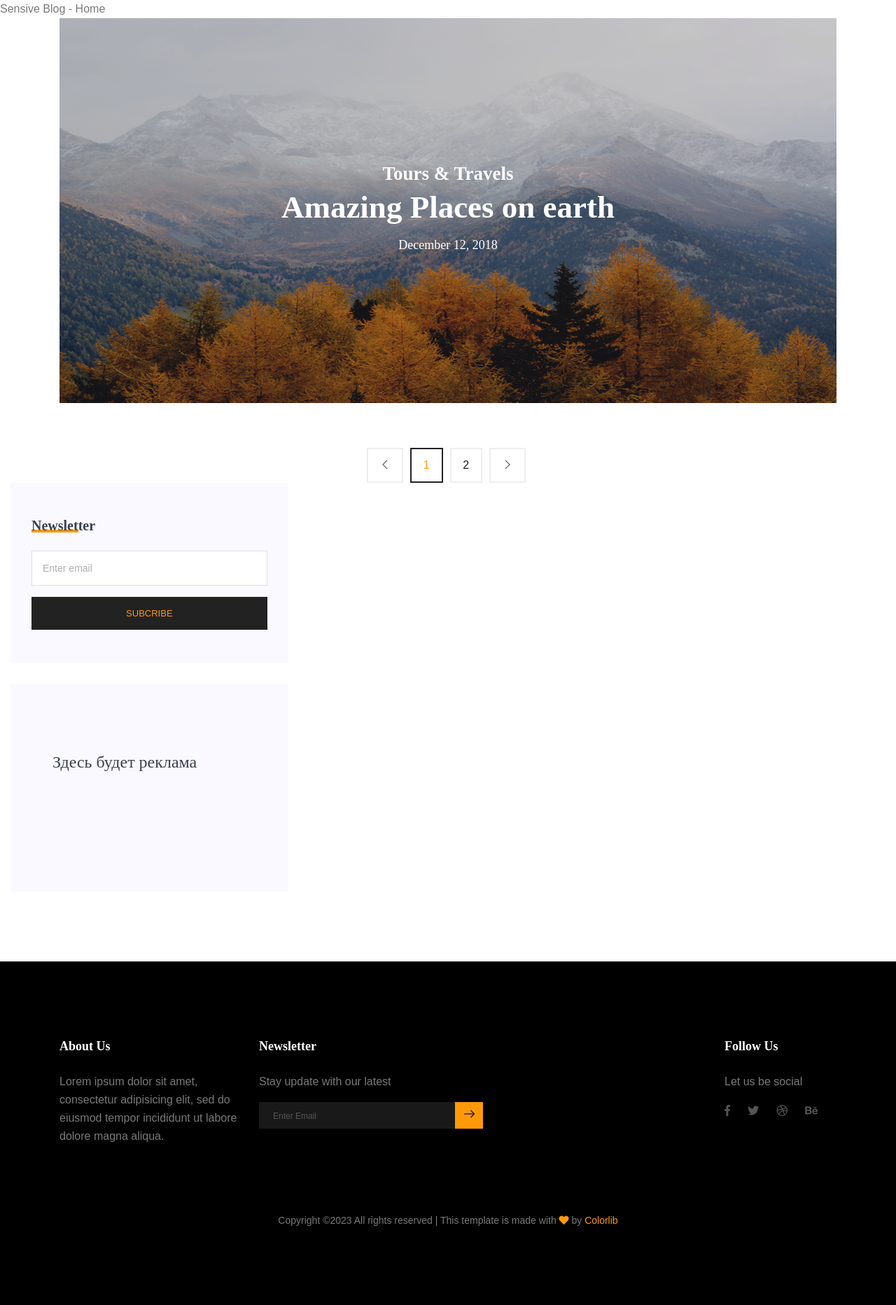
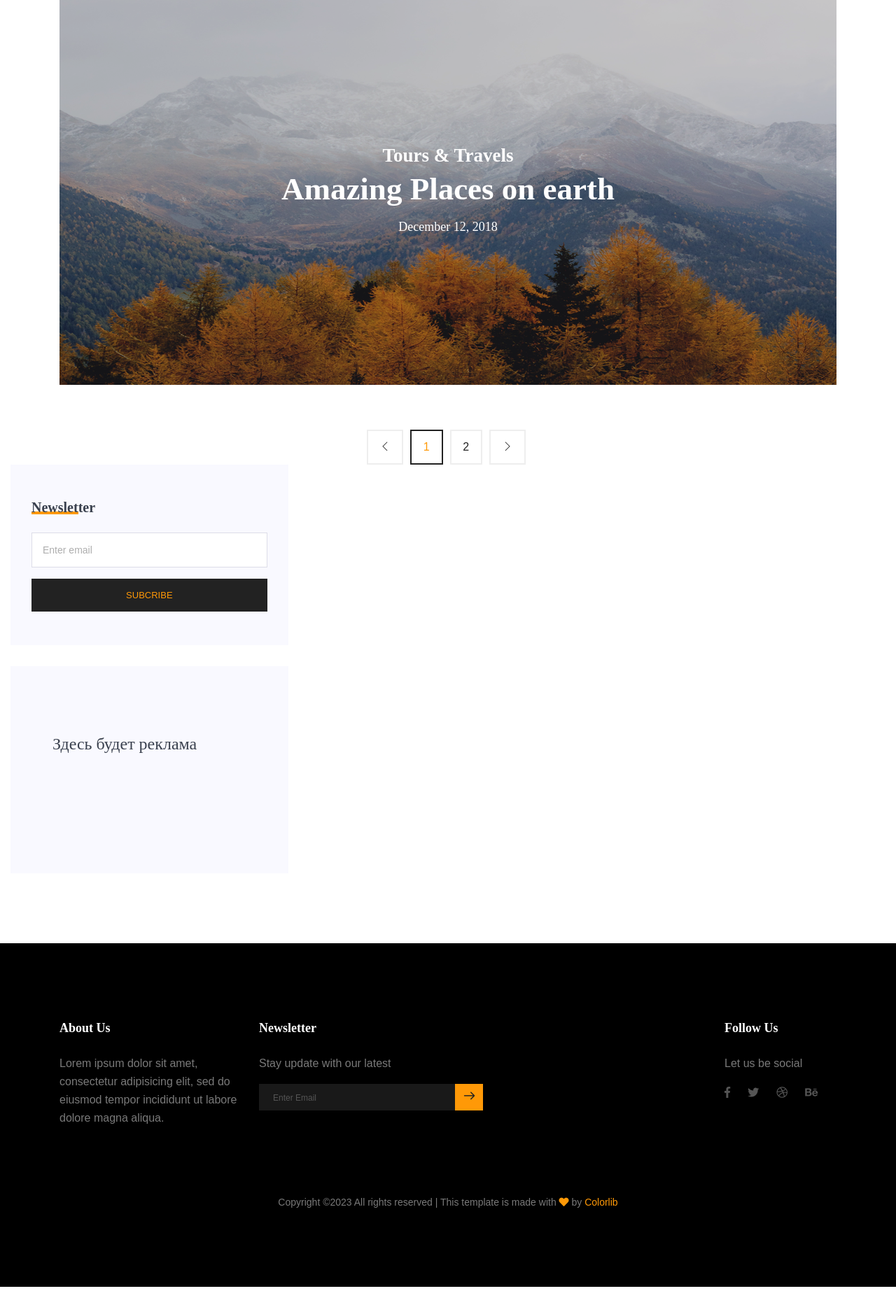
Before and after one commit to M1nZof/blog-backend-2, a Django app: page / in a window 1280 px wide. Shown: the part 84-1949 px from the top of the page at 70% size. After the commit the page ends 1923 px from the top, so only its background shows below. Run offline with Django 3.2, Linux system fonts and the light colour scheme; data that the repository does not hold is empty; parts of the project's set-up code (start-up, migrations or seed data) failed here and were passed over; some libraries are stand-ins or nearby versions.

Commit message:
Fixed title output

```diff
--- a/templates/blog-details.html
+++ b/templates/blog-details.html
@@ -1,9 +1,9 @@
 {% extends 'base.html' %}
 
+{% block title %}{{ post.title }} - Blog Details{% endblock %}
 {% block content %}
 {% load static %}
 
-{% block title %}{{ post.title }} - Blog Details{% endblock %}
   <!--================ Hero sm Banner start =================-->
   <section class="mb-30px">
     <div class="container">
--- a/templates/contact.html
+++ b/templates/contact.html
@@ -1,9 +1,9 @@
 {% extends 'base.html' %}
 
+{% block title %}Sensive Blog - Contact{% endblock %}
 {% block content %}
 {% load static %}
 
-{% block title %}Sensive Blog - Contact{% endblock %}
   <!--================ Hero sm banner start =================-->
   <section class="mb-30px">
     <div class="container">
--- a/templates/index.html
+++ b/templates/index.html
@@ -1,9 +1,9 @@
 {% extends 'base.html' %}
 
+{% block title %}Sensive Blog - Home{% endblock %}
 {% block content %}
 {% load static %}
 
-{% block title %}Sensive Blog - Home{% endblock %}
   <main class="site-main">
     <!--================Hero Banner start =================-->
     <section class="mb-30px">
```
